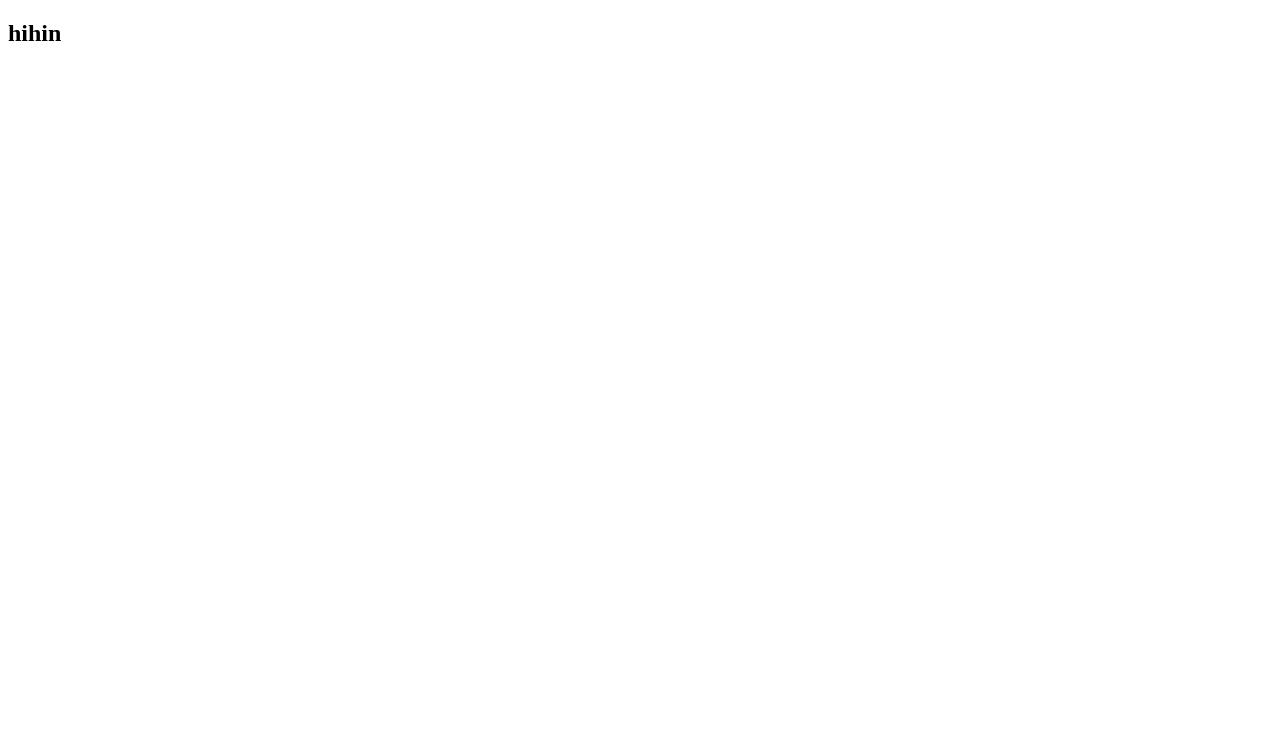
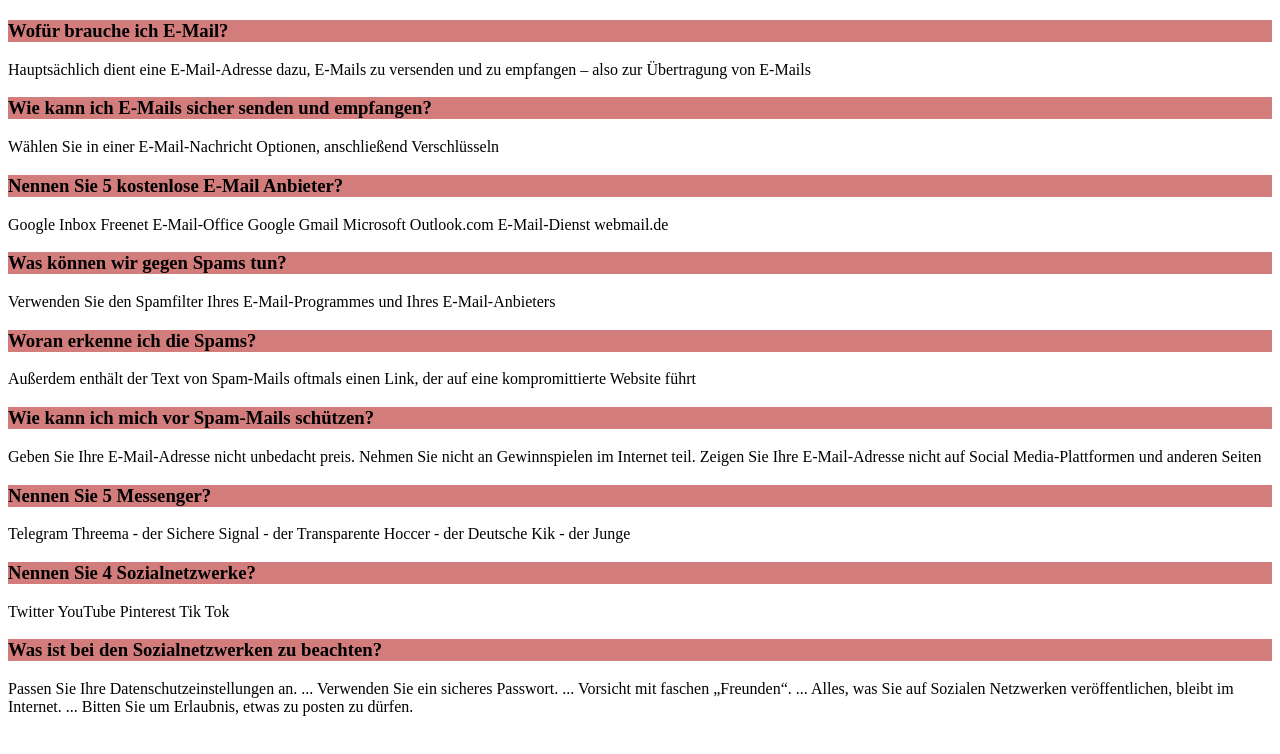
Before and after one commit to Kamarjaber/Digital_F-rerschein, a plain HTML site: page Hausaufgabe8.html in a window 1280 px wide. Drawn offline with Linux system fonts and the light colour scheme.

Commit message:
Hausaufgabe8

```diff
--- a/Hausaufgabe8.html
+++ b/Hausaufgabe8.html
@@ -7,6 +7,41 @@
     <title>Document</title>
 </head>
 <body>
-    <h2>hihin</h2>
+    <h2></h2>
+    <h3 style="background-color:rgb(210, 124, 124)">Wofür brauche ich E-Mail?</h3>
+    <p>Hauptsächlich dient eine E-Mail-Adresse dazu, E-Mails zu versenden und zu empfangen – also zur Übertragung von E-Mails</p>
+    <h3 style="background-color:rgb(210, 124, 124)">Wie kann ich E-Mails sicher senden und empfangen?</h3>
+    <p>Wählen Sie in einer E-Mail-Nachricht Optionen, anschließend Verschlüsseln</p>
+    <h3 style="background-color:rgb(210, 124, 124)">Nennen Sie 5 kostenlose E-Mail Anbieter?</h3>
+    <p>Google Inbox
+        Freenet E-Mail-Office
+        Google Gmail
+        Microsoft Outlook.com E-Mail-Dienst
+        webmail.de</p>
+    <h3 style="background-color:rgb(210, 124, 124)">Was können wir gegen Spams tun?</h3>
+    <p>Verwenden Sie den Spamfilter Ihres E-Mail-Programmes und Ihres E-Mail-Anbieters</p>
+    <h3 style="background-color:rgb(210, 124, 124)">Woran erkenne ich die Spams?</h3>
+    <p>Außerdem enthält der Text von Spam-Mails oftmals einen Link, der auf eine kompromittierte Website führt</p>
+    <h3 style="background-color:rgb(210, 124, 124)">Wie kann ich mich vor Spam-Mails schützen?</h3>
+    <p>Geben Sie Ihre E-Mail-Adresse nicht unbedacht preis. Nehmen Sie nicht an Gewinnspielen im Internet teil. Zeigen Sie Ihre E-Mail-Adresse nicht auf Social Media-Plattformen und anderen Seiten</p>
+    <h3 style="background-color:rgb(210, 124, 124)">Nennen Sie 5 Messenger?</h3>
+    <p>Telegram
+        Threema - der Sichere
+        Signal - der Transparente
+        Hoccer - der Deutsche
+        Kik - der Junge
+    </p>
+    <h3 style="background-color:rgb(210, 124, 124)">Nennen Sie 4 Sozialnetzwerke?</h3>
+    <p>Twitter
+        YouTube
+        Pinterest
+        Tik Tok
+    </p>
+    <h3 style="background-color:rgb(210, 124, 124)">Was ist bei den Sozialnetzwerken zu beachten?</h3>
+    <p>Passen Sie Ihre Datenschutzeinstellungen an. ...
+        Verwenden Sie ein sicheres Passwort. ...
+        Vorsicht mit faschen „Freunden“. ...
+        Alles, was Sie auf Sozialen Netzwerken veröffentlichen, bleibt im Internet. ...
+        Bitten Sie um Erlaubnis, etwas zu posten zu dürfen.</p>
 </body>
 </html>
```
Also changed, not shown: Hausaufgabe13.html (added, +29 -0 lines), Hausaufgabe14.html (added).
